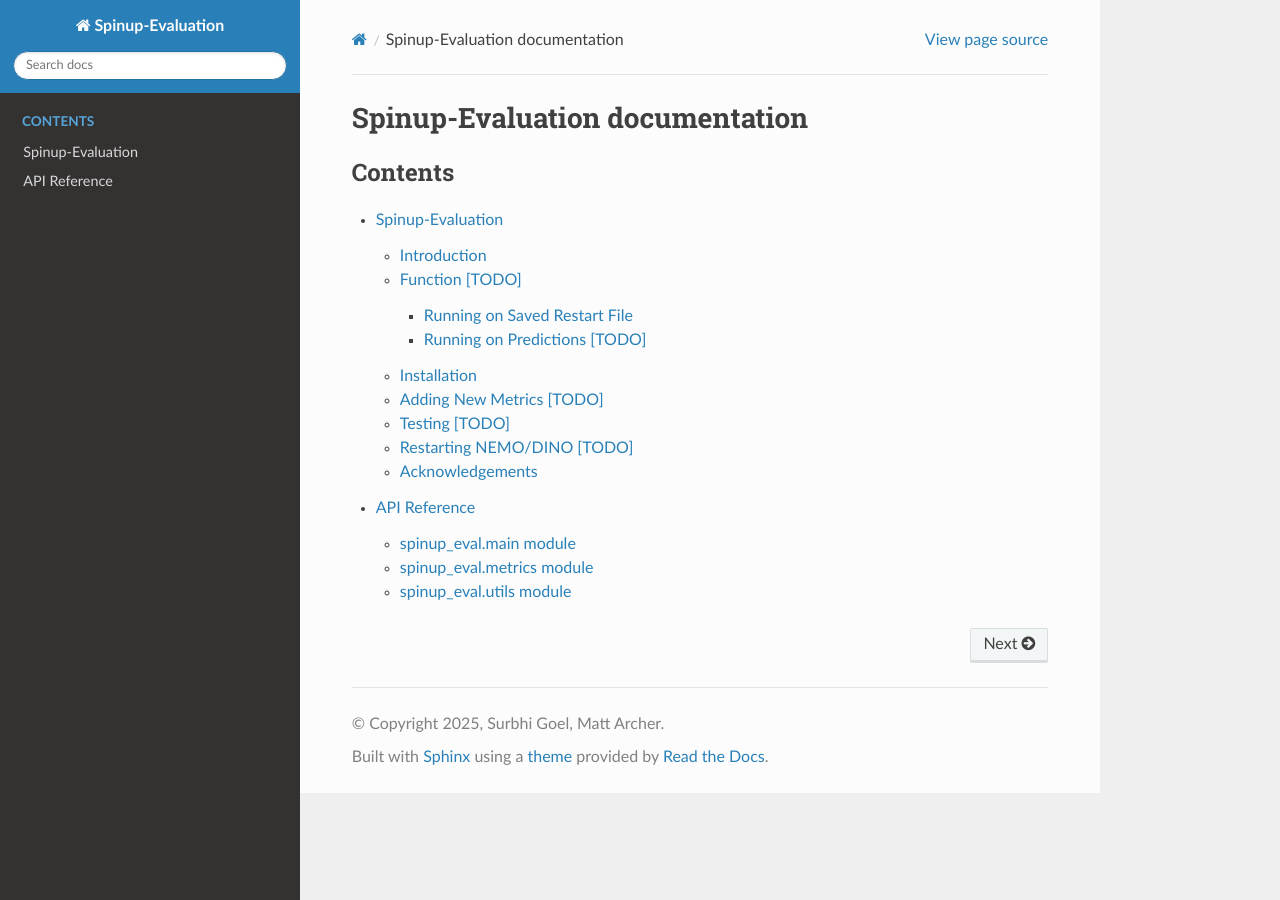
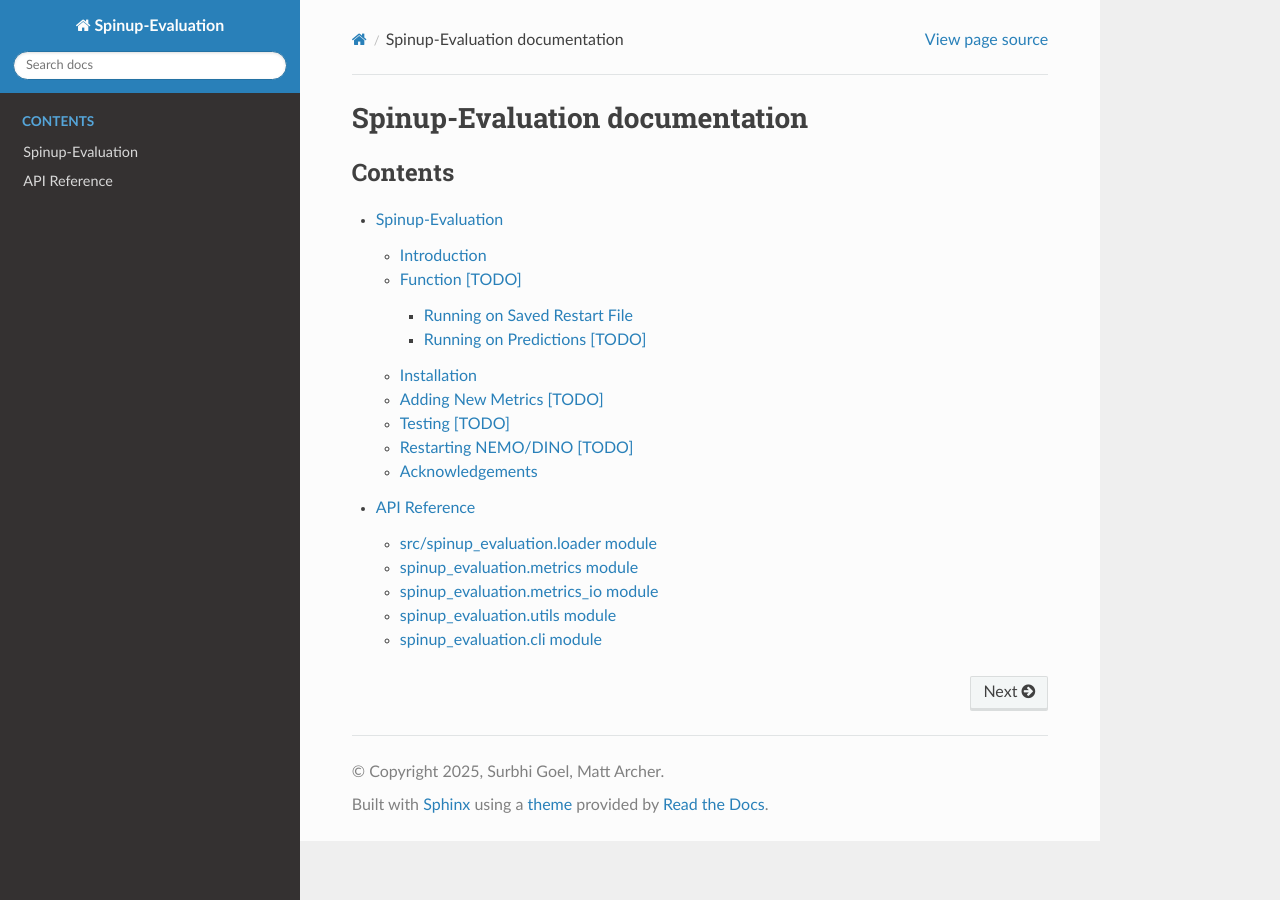
Before and after one commit to m2lines/nemo-spinup-evaluation, a Sphinx documentation site: the page built from docs/source/index.rst, in a window 1280 px wide. Built offline with Sphinx 7.4.7 and the Read the Docs theme 3.1.0, drawn with Linux system fonts in a browser that asks for light colours; pages that are not in the unit, such as notebooks, are missing from menus.

Commit message:
Add new CLI md in documentation in modules

```diff
--- a/docs/source/modules.rst
+++ b/docs/source/modules.rst
@@ -5,32 +5,50 @@ API Reference
    :maxdepth: 2
    :caption: Modules
 
-   spinup_eval.main
-   spinup_eval.metrics
-   spinup_eval.utils
+   spinup_evaluation.cli
+   spinup_evaluation.metrics
+   spinup_evaluation.metrics_io
+   spinup_evaluation.utils
+   spinup_evaluation.loader
 
 ------------------------
 
-spinup_eval.main module
+src/spinup_evaluation.loader module
 ------------------------
 
-.. automodule:: spinup_eval.main
+.. automodule:: spinup_evaluation.loader
    :members:
    :undoc-members:
    :show-inheritance:
 
-spinup_eval.metrics module
+spinup_evaluation.metrics module
 --------------------------
 
-.. automodule:: spinup_eval.metrics
+.. automodule:: spinup_evaluation.metrics
    :members:
    :undoc-members:
    :show-inheritance:
 
-spinup_eval.utils module
+spinup_evaluation.metrics_io module
 ------------------------
 
-.. automodule:: spinup_eval.utils
+.. automodule:: spinup_evaluation.metrics_io
    :members:
    :undoc-members:
    :show-inheritance:
+
+spinup_evaluation.utils module
+------------------------
+
+.. automodule:: spinup_evaluation.utils
+   :members:
+   :undoc-members:
+   :show-inheritance:
+
+spinup_evaluation.cli module
+------------------------
+
+.. automodule:: spinup_evaluation.cli
+   :members:
+   :undoc-members:
+   :show-inheritance:
```
